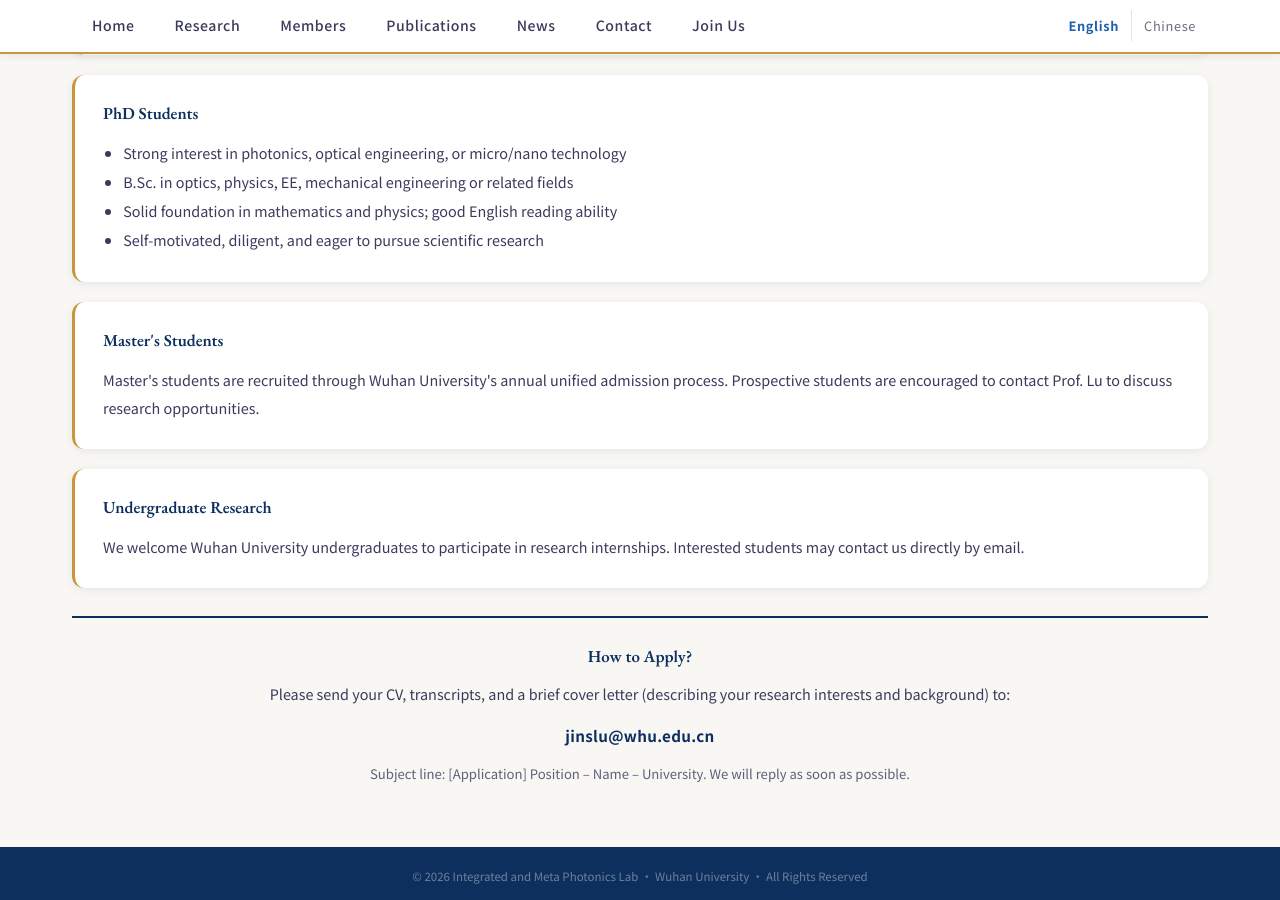
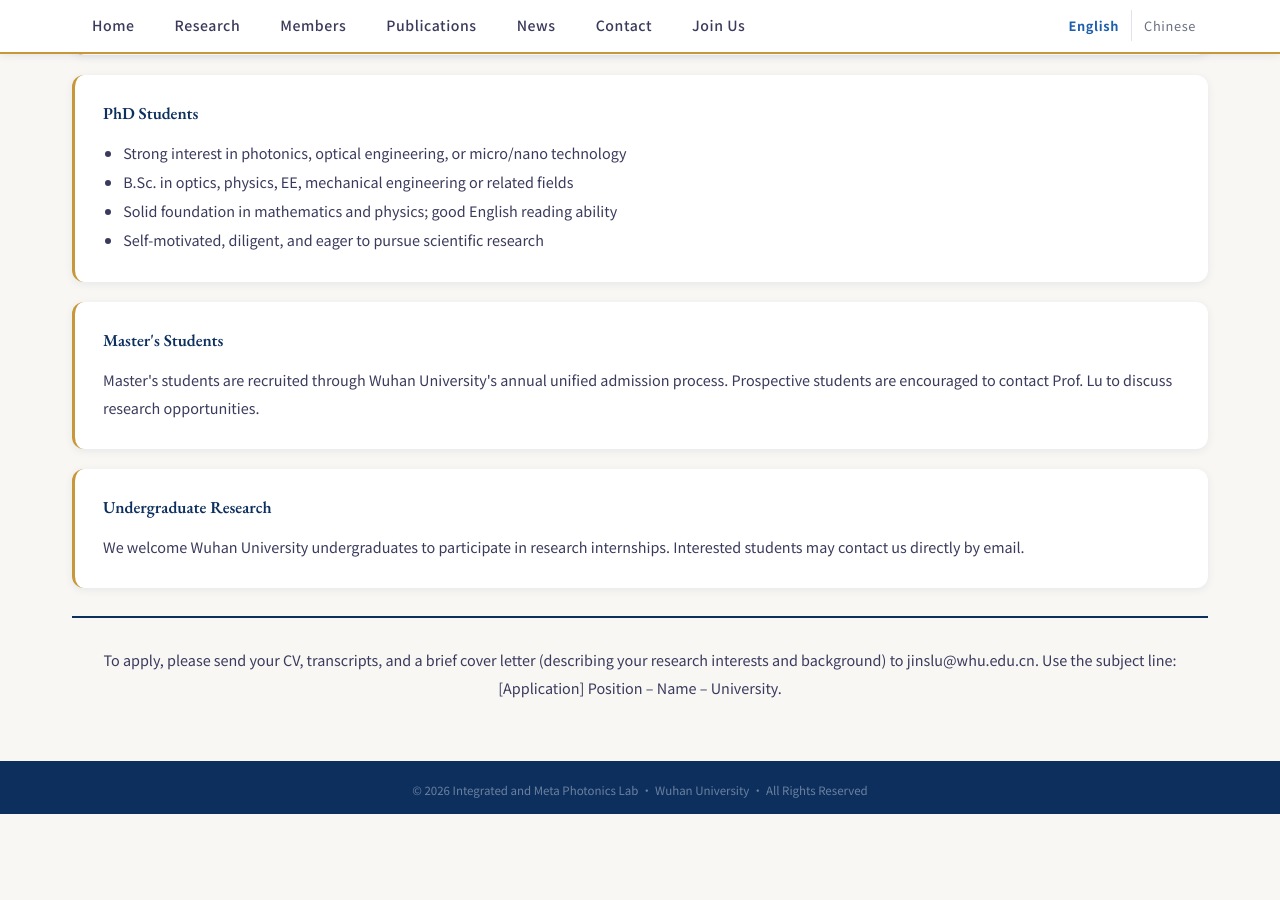
Before and after one commit to jinslu/jinslu.github.io, a Jekyll site: the page built from join.html, in a window 1280 px wide and 900 px high, scrolled down 640 px. Built offline with Jekyll 4.4.1, drawn with Linux system fonts in a browser that asks for light colours; some web fonts are replaced; after the commit the page ends 1454 px from its top, so only the background shows below that.

Commit message:
Compact How to Apply section into a single paragraph
Co-Authored-By: Claude Sonnet 4.6 <noreply@anthropic.com>

```diff
--- a/join.html
+++ b/join.html
@@ -137,22 +137,9 @@ permalink: /join/
 
   <!-- CTA -->
   <div class="highlight-box">
-    <h3>
-      <span class="cn-text">如何申请？</span>
-      <span class="en-text">How to Apply?</span>
-    </h3>
     <p>
-      <span class="cn-text">
-        请将您的简历（CV）、成绩单及一封简短的求职信（说明您的研究兴趣和背景）发至：
-      </span>
-      <span class="en-text">
-        Please send your CV, transcripts, and a brief cover letter (describing your research interests and background) to:
-      </span>
-    </p>
-    <span class="hb-email">jinslu@whu.edu.cn</span>
-    <p style="margin-top:12px;font-size:0.82rem;opacity:0.8;">
-      <span class="cn-text">邮件标题请注明：【申请】职位-姓名-学校，我们将尽快回复。</span>
-      <span class="en-text">Subject line: [Application] Position – Name – University. We will reply as soon as possible.</span>
+      <span class="cn-text">如有意向，请将简历（CV）、成绩单及简短求职信（说明研究兴趣与背景）发送至 jinslu@whu.edu.cn，邮件标题注明：【申请】职位-姓名-学校。</span>
+      <span class="en-text">To apply, please send your CV, transcripts, and a brief cover letter (describing your research interests and background) to jinslu@whu.edu.cn. Use the subject line: [Application] Position – Name – University.</span>
     </p>
   </div>
 
```
